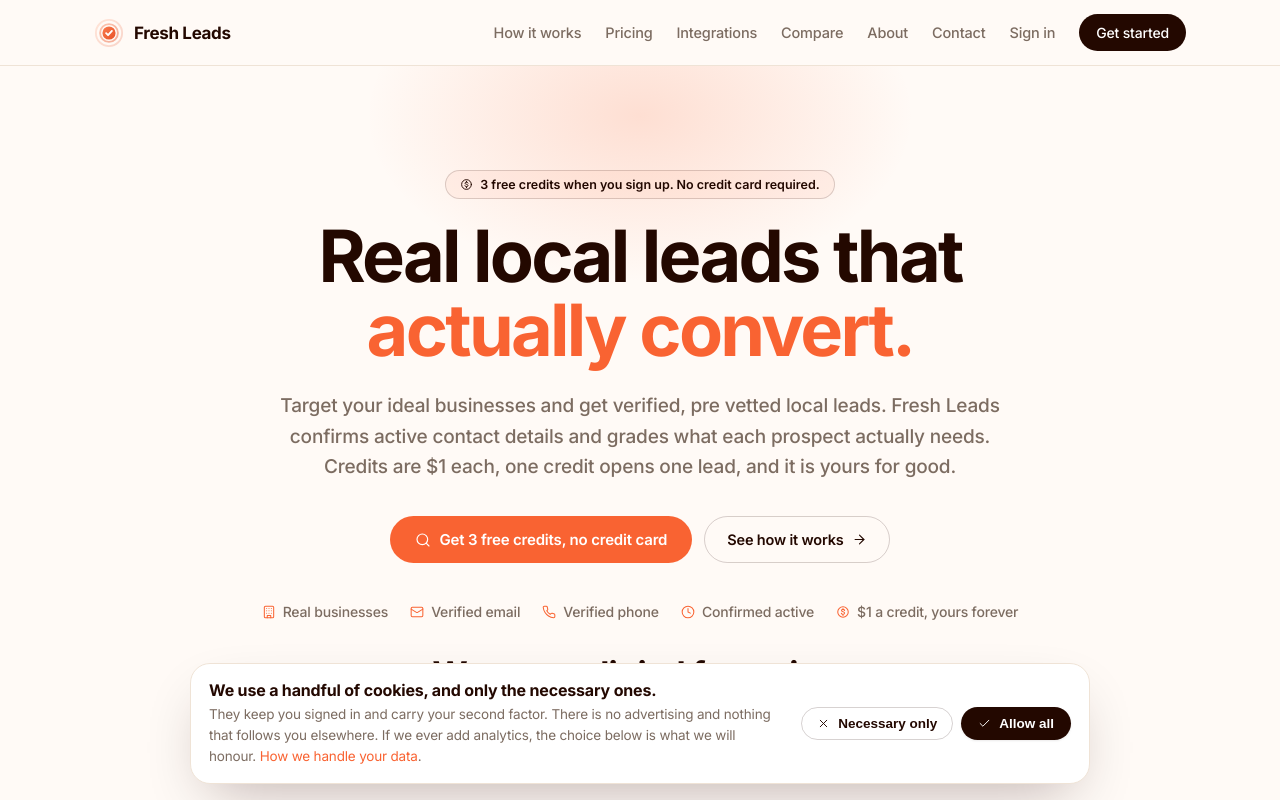
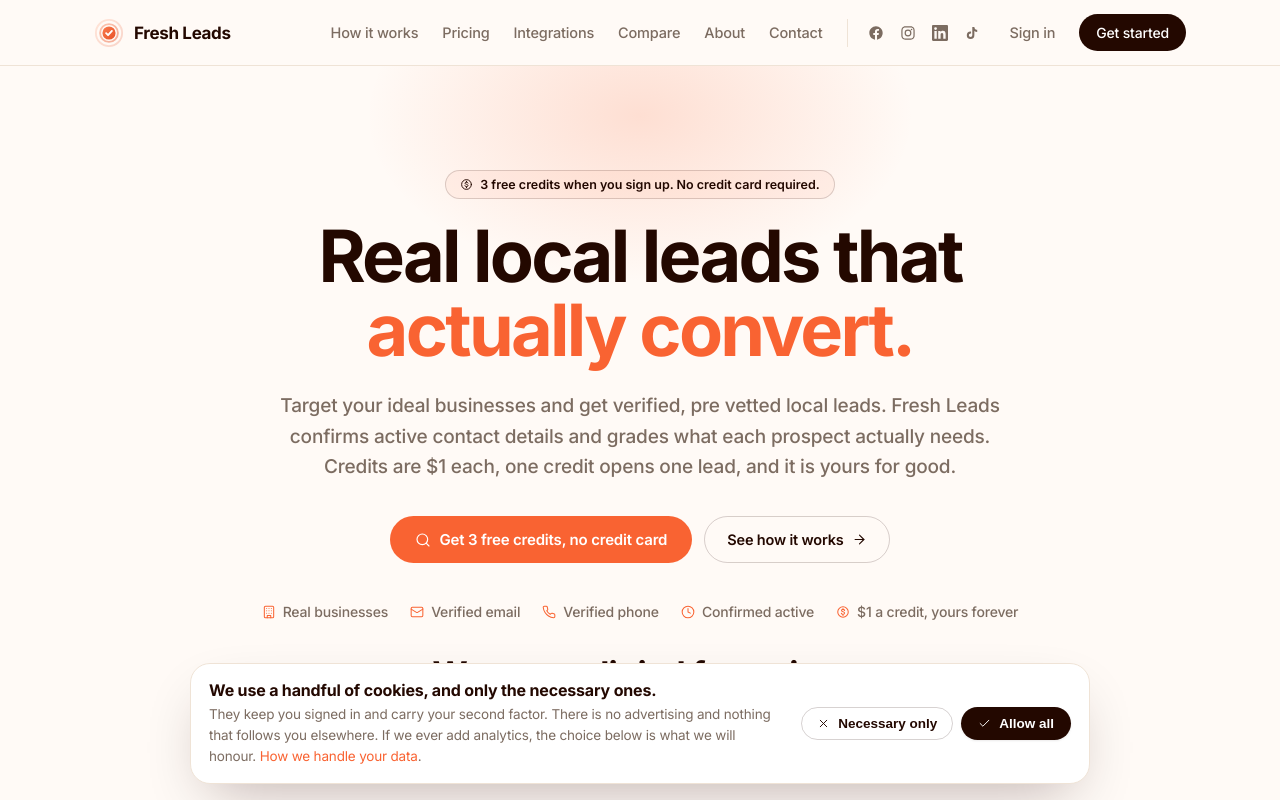
Before and after one commit to Hassan-Naeem-code/Fresh-Leads, a Next.js app: page / in a window 1280 px wide. Shown: the top 800 px of the page. Built offline with nearby package versions, Linux system fonts and the light colour scheme; no server answers; the database is empty.

Commit message:
added social media icons

```diff
--- a/app/MarketingFooter.tsx
+++ b/app/MarketingFooter.tsx
@@ -2,6 +2,7 @@ import Link from "next/link";
 import { NewsletterForm } from "./NewsletterForm";
 import type { SiteSettings } from "@/lib/site-settings";
 import { BrandMark, BrandName } from "./brand";
+import { SocialLinks } from "./SocialLinks";
 
 // Shared site footer with grouped links. Used across landing, pricing, about,
 // contact, and legal pages so navigation is consistent everywhere.
@@ -20,6 +21,7 @@ export function MarketingFooter({ settings }: { settings: SiteSettings }) {
               from unconfirmed addresses generates complaints against the same domain
               that carries every two factor code in the product. */}
           <NewsletterForm source="footer" />
+          <SocialLinks />
         </div>
         <div className="mkt-footcols">
           <div className="mkt-footcol">
--- a/app/MarketingNav.tsx
+++ b/app/MarketingNav.tsx
@@ -1,6 +1,7 @@
 import Link from "next/link";
 import type { SiteSettings } from "@/lib/site-settings";
 import { BrandMark, BrandName } from "./brand";
+import { SocialLinks } from "./SocialLinks";
 
 // Shared, session-aware top nav for every page. Presentational so each page
 // fetches settings + the current email once and passes them down. When signed
@@ -29,6 +30,10 @@ export function MarketingNav({
           <Link href="/compare" className="hideable">Compare</Link>
           <Link href="/about" className="hideable">About</Link>
           <Link href="/contact" className="hideable">Contact</Link>
+          {/* Hidden below 900px: the nav already drops its text links at 720px, and
+              four more targets would crowd the sign-in buttons. The footer carries
+              them on every page, so nothing is lost on mobile. */}
+          <SocialLinks size={16} className="nav-social" />
           {email ? (
             <>
               <Link href="/dashboard">Dashboard</Link>
--- /dev/null
+++ b/app/SocialLinks.tsx
@@ -0,0 +1,76 @@
+// Official profile links. Brand glyphs are filled marks (not the stroke-based set
+// in icons.tsx) because each platform's logo is only recognisable in its filled
+// form, and a stroked approximation reads as a knock-off.
+//
+// Every link opens in a new tab with rel="noreferrer" so the destination cannot
+// reach back through window.opener, and carries an aria-label because the anchor
+// has no text content.
+
+type GlyphProps = { size?: number };
+
+function Glyph({ size = 18, children }: GlyphProps & { children: React.ReactNode }) {
+  return (
+    <svg
+      width={size}
+      height={size}
+      viewBox="0 0 24 24"
+      fill="currentColor"
+      aria-hidden="true"
+      focusable="false"
+    >
+      {children}
+    </svg>
+  );
+}
+
+const Facebook = (p: GlyphProps) => (
+  <Glyph {...p}>
+    <path d="M22 12.06C22 6.5 17.52 2 12 2S2 6.5 2 12.06c0 5.02 3.66 9.18 8.44 9.94v-7.03H7.9v-2.91h2.54V9.85c0-2.52 1.49-3.91 3.77-3.91 1.09 0 2.24.2 2.24.2v2.47h-1.26c-1.24 0-1.63.78-1.63 1.57v1.88h2.78l-.44 2.91h-2.34V22C18.34 21.24 22 17.08 22 12.06z" />
+  </Glyph>
+);
+
+const Instagram = (p: GlyphProps) => (
+  <Glyph {...p}>
+    <path d="M12 2c2.72 0 3.06.01 4.12.06 1.07.05 1.79.22 2.43.47.66.25 1.22.59 1.78 1.15.56.56.9 1.12 1.15 1.78.25.64.42 1.36.47 2.43.05 1.06.06 1.4.06 4.11s-.01 3.05-.06 4.11c-.05 1.07-.22 1.79-.47 2.43-.25.66-.59 1.22-1.15 1.78-.56.56-1.12.9-1.78 1.15-.64.25-1.36.42-2.43.47-1.06.05-1.4.06-4.12.06s-3.06-.01-4.12-.06c-1.07-.05-1.79-.22-2.43-.47a4.9 4.9 0 0 1-1.78-1.15 4.9 4.9 0 0 1-1.15-1.78c-.25-.64-.42-1.36-.47-2.43C2.01 15.05 2 14.71 2 12s.01-3.05.06-4.11c.05-1.07.22-1.79.47-2.43.25-.66.59-1.22 1.15-1.78A4.9 4.9 0 0 1 5.46 2.53c.64-.25 1.36-.42 2.43-.47C8.95 2.01 9.29 2 12 2zm0 1.8c-2.67 0-2.99.01-4.04.06-.98.04-1.5.2-1.86.34-.47.18-.8.4-1.15.75-.35.35-.57.68-.75 1.15-.14.36-.3.88-.34 1.85-.05 1.06-.06 1.37-.06 4.05s.01 2.99.06 4.05c.04.97.2 1.49.34 1.85.18.47.4.8.75 1.15.35.35.68.57 1.15.75.36.14.88.3 1.86.34 1.05.05 1.37.06 4.04.06s2.99-.01 4.04-.06c.98-.04 1.5-.2 1.86-.34.47-.18.8-.4 1.15-.75.35-.35.57-.68.75-1.15.14-.36.3-.88.34-1.85.05-1.06.06-1.37.06-4.05s-.01-2.99-.06-4.05c-.04-.97-.2-1.49-.34-1.85a3.1 3.1 0 0 0-.75-1.15 3.1 3.1 0 0 0-1.15-.75c-.36-.14-.88-.3-1.86-.34-1.05-.05-1.37-.06-4.04-.06zm0 3.07a5.13 5.13 0 1 1 0 10.26 5.13 5.13 0 0 1 0-10.26zm0 8.46a3.33 3.33 0 1 0 0-6.66 3.33 3.33 0 0 0 0 6.66zm6.54-8.66a1.2 1.2 0 1 1-2.4 0 1.2 1.2 0 0 1 2.4 0z" />
+  </Glyph>
+);
+
+const LinkedIn = (p: GlyphProps) => (
+  <Glyph {...p}>
+    <path d="M20.45 20.45h-3.55v-5.57c0-1.33-.03-3.04-1.85-3.04-1.85 0-2.14 1.45-2.14 2.94v5.67H9.35V9h3.41v1.56h.05c.47-.9 1.63-1.85 3.37-1.85 3.6 0 4.27 2.37 4.27 5.46v6.28zM5.34 7.43a2.06 2.06 0 1 1 0-4.13 2.06 2.06 0 0 1 0 4.13zM7.12 20.45H3.56V9h3.56v11.45zM22.22 0H1.77C.79 0 0 .77 0 1.72v20.55C0 23.23.79 24 1.77 24h20.45c.98 0 1.78-.77 1.78-1.73V1.72C24 .77 23.2 0 22.22 0z" />
+  </Glyph>
+);
+
+const TikTok = (p: GlyphProps) => (
+  <Glyph {...p}>
+    <path d="M16.6 5.82A4.28 4.28 0 0 1 15.54 3h-3.09v12.4a2.59 2.59 0 0 1-2.59 2.5 2.59 2.59 0 0 1 0-5.18c.27 0 .52.04.76.12v-3.2a5.9 5.9 0 0 0-.76-.05A5.68 5.68 0 0 0 4.19 15.3 5.68 5.68 0 0 0 9.86 21a5.68 5.68 0 0 0 5.68-5.68V9.01a7.35 7.35 0 0 0 4.27 1.37V7.3a4.25 4.25 0 0 1-3.21-1.48z" />
+  </Glyph>
+);
+
+export const SOCIAL_LINKS = [
+  { name: "Facebook", href: "https://www.facebook.com/profile.php?id=61592608816917", Icon: Facebook },
+  { name: "Instagram", href: "https://www.instagram.com/freshleads.io", Icon: Instagram },
+  { name: "LinkedIn", href: "https://www.linkedin.com/company/fresh-leads-io/", Icon: LinkedIn },
+  { name: "TikTok", href: "https://www.tiktok.com/@user9681151755007", Icon: TikTok },
+] as const;
+
+export function SocialLinks({ size = 18, className }: { size?: number; className?: string }) {
+  return (
+    <ul className={`social-links ${className ?? ""}`}>
+      {SOCIAL_LINKS.map(({ name, href, Icon }) => (
+        <li key={name}>
+          <a
+            href={href}
+            target="_blank"
+            rel="noreferrer"
+            aria-label={name}
+            title={name}
+            className="social-link"
+          >
+            <Icon size={size} />
+          </a>
+        </li>
+      ))}
+    </ul>
+  );
+}
--- a/app/contact/page.tsx
+++ b/app/contact/page.tsx
@@ -4,6 +4,7 @@ import { currentEmail } from "@/lib/current-user";
 import { MarketingNav } from "../MarketingNav";
 import { MarketingFooter } from "../MarketingFooter";
 import { ContactForm } from "./ContactForm";
+import { SocialLinks } from "../SocialLinks";
 import { Mail, Clock, Gauge } from "../icons";
 
 export const metadata: Metadata = {
@@ -59,6 +60,10 @@ export default async function ContactPage() {
                 <p>Skip the back-and-forth, <a href="/signup">start with 3 free credits</a> and no card.</p>
               </div>
             </div>
+            <div className="contact-social">
+              <b>Follow along</b>
+              <SocialLinks size={19} />
+            </div>
           </div>
 
           <ContactForm />
```
Also changed, not shown: app/globals.css.
